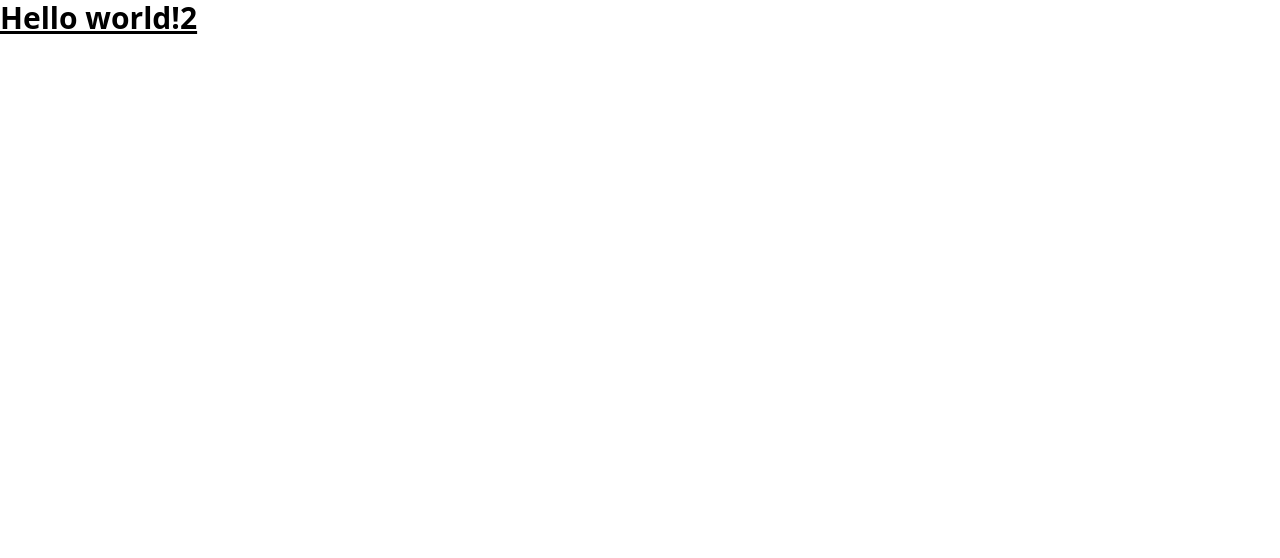
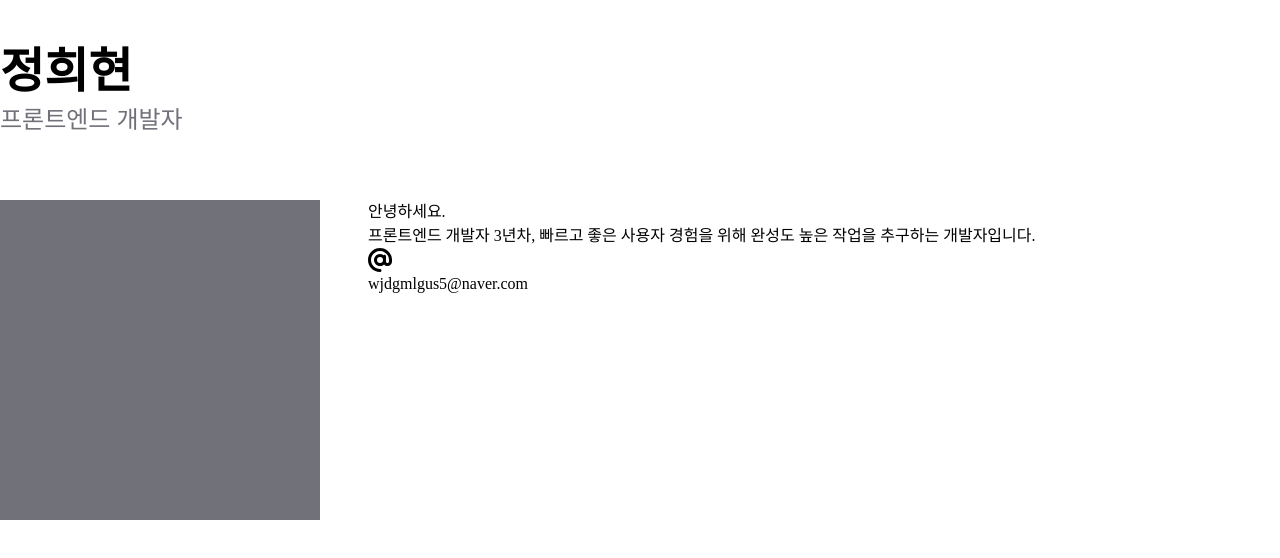
Before and after one commit to huihyeon-jenog/portfolio-latest, a plain HTML site: page index.html in a window 1280 px wide. Drawn offline with nearby package versions, Linux system fonts and the light colour scheme.

Commit message:
소개글 작성중

```diff
--- a/index.html
+++ b/index.html
@@ -1,14 +1,49 @@
 <!DOCTYPE html>
 <html lang="ko">
+
 <head>
   <meta charset="UTF-8">
   <meta name="viewport" content="width=device-width, initial-scale=1.0">
+  <script src="https://kit.fontawesome.com/09a8b7c530.js" crossorigin="anonymous"></script>
   <script src="https://cdn.tailwindcss.com"></script>
+  <script>
+    tailwind.config = {
+      theme: {
+        fontFamily: {
+          sans: ["Pretendard"],
+        }
+      }
+    }
+  </script>
   <title>프론트엔드 개발자 - 정희현</title>
 </head>
+
 <body>
-  <h1 class="text-3xl font-bold underline">
-    Hello world!2
-  </h1>
+  <div class="container max-w-screen-xl mx-auto pt-12 flex flex-col gap-16">
+    <div class="flex flex-col gap-y-2">
+      <h1 class="text-5xl font-bold">정희현</h1>
+      <h2 class="text-2xl	text-zinc-500">프론트엔드 개발자</h2>
+    </div>
+    <div class="flex gap-12">
+      <div class="w-80 h-80 bg-zinc-500"></div>
+      <div>
+        <p>
+          안녕하세요.<br />
+          프론트엔드 개발자 3년차, 빠르고 좋은 사용자 경험을 위해 완성도 높은 작업을 추구하는 개발자입니다.
+        </p>
+        <div>
+          <a href="mailto:wjdgmlgus5@naver.com">
+            <svg xmlns="http://www.w3.org/2000/svg" height="24" width="24"
+              viewBox="0 0 512 512"><!--!Font Awesome Free 6.5.1 by @fontawesome - https://fontawesome.com License - https://fontawesome.com/license/free Copyright 2024 Fonticons, Inc.-->
+              <path
+                d="M256 64C150 64 64 150 64 256s86 192 192 192c17.7 0 32 14.3 32 32s-14.3 32-32 32C114.6 512 0 397.4 0 256S114.6 0 256 0S512 114.6 512 256v32c0 53-43 96-96 96c-29.3 0-55.6-13.2-73.2-33.9C320 371.1 289.5 384 256 384c-70.7 0-128-57.3-128-128s57.3-128 128-128c27.9 0 53.7 8.9 74.7 24.1c5.7-5 13.1-8.1 21.3-8.1c17.7 0 32 14.3 32 32v80 32c0 17.7 14.3 32 32 32s32-14.3 32-32V256c0-106-86-192-192-192zm64 192a64 64 0 1 0 -128 0 64 64 0 1 0 128 0z" />
+            </svg>
+            wjdgmlgus5@naver.com
+          </a>
+        </div>
+      </div>
+    </div>
+  </div>
 </body>
+
 </html>
```
